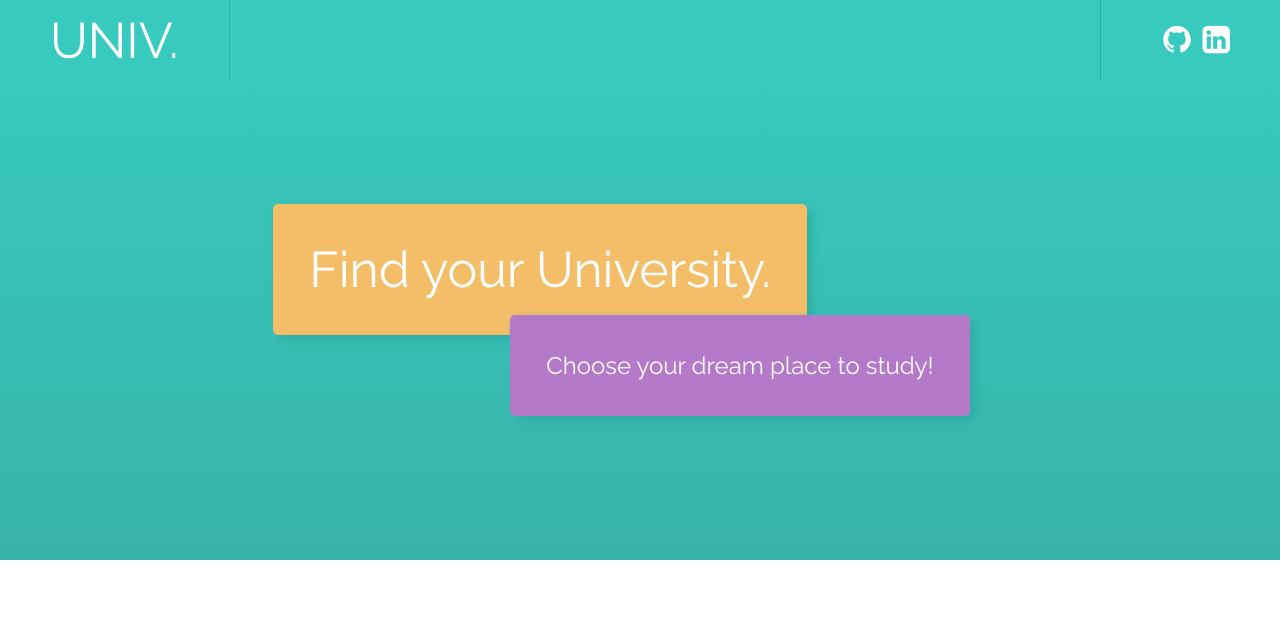
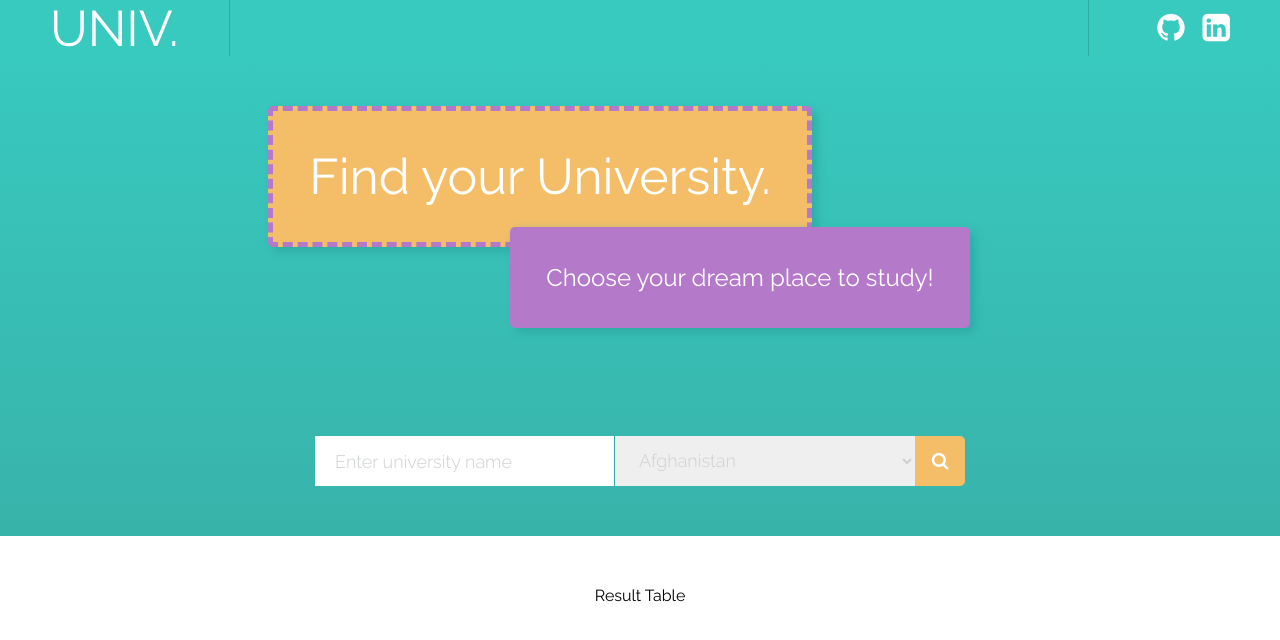
Before and after one commit to michalniem/314, a React app: page / in a window 1280 px wide. Shown: the top 640 px of the page. Built offline with nearby package versions, Linux system fonts and the light colour scheme.

Commit message:
Add SearcherBar component & styles

```diff
--- /dev/null
+++ b/src/components/CountrySelect.js
@@ -0,0 +1,30 @@
+import React, { Component } from 'react'
+
+export default class CountrySelect extends Component{
+    render(){
+        const countries = ["Afghanistan","Albania","Algeria","Andorra","Angola","Anguilla","Antigua and Barbuda","Argentina","Armenia","Aruba","Australia","Austria","Azerbaijan","Bahamas"
+            ,"Bahrain","Bangladesh","Barbados","Belarus","Belgium","Belize","Benin","Bermuda","Bhutan","Bolivia","Bosnia and Herzegovina","Botswana","Brazil","British Virgin Islands"
+            ,"Brunei","Bulgaria","Burkina Faso","Burundi","Cambodia","Cameroon","Canada","Cape Verde","Cayman Islands","Chad","Chile","China","Colombia","Congo","Cook Islands","Costa Rica"
+            ,"Cote D Ivoire","Croatia","Cruise Ship","Cuba","Cyprus","Czech Republic","Denmark","Djibouti","Dominica","Dominican Republic","Ecuador","Egypt","El Salvador","Equatorial Guinea"
+            ,"Estonia","Ethiopia","Falkland Islands","Faroe Islands","Fiji","Finland","France","French Polynesia","French West Indies","Gabon","Gambia","Georgia","Germany","Ghana"
+            ,"Gibraltar","Greece","Greenland","Grenada","Guam","Guatemala","Guernsey","Guinea","Guinea Bissau","Guyana","Haiti","Honduras","Hong Kong","Hungary","Iceland","India"
+            ,"Indonesia","Iran","Iraq","Ireland","Isle of Man","Israel","Italy","Jamaica","Japan","Jersey","Jordan","Kazakhstan","Kenya","Kuwait","Kyrgyz Republic","Laos","Latvia"
+            ,"Lebanon","Lesotho","Liberia","Libya","Liechtenstein","Lithuania","Luxembourg","Macau","Macedonia","Madagascar","Malawi","Malaysia","Maldives","Mali","Malta","Mauritania"
+            ,"Mauritius","Mexico","Moldova","Monaco","Mongolia","Montenegro","Montserrat","Morocco","Mozambique","Namibia","Nepal","Netherlands","Netherlands Antilles","New Caledonia"
+            ,"New Zealand","Nicaragua","Niger","Nigeria","Norway","Oman","Pakistan","Palestine","Panama","Papua New Guinea","Paraguay","Peru","Philippines","Poland","Portugal"
+            ,"Puerto Rico","Qatar","Reunion","Romania","Russia","Rwanda","Samoa","San Marino","Satellite","Saudi Arabia","Senegal","Serbia","Seychelles"
+            ,"Sierra Leone","Singapore","Slovakia","Slovenia","South Africa","South Korea","Spain","Sri Lanka","St Kitts and Nevis","St Lucia","St Vincent","St. Lucia","Sudan"
+            ,"Suriname","Swaziland","Sweden","Switzerland","Syria","Taiwan","Tajikistan","Tanzania","Thailand","Timor L'Este","Togo","Tonga","Trinidad and Tobago","Tunisia"
+            ,"Turkey","Turkmenistan","Turks and Caicos","Uganda","Ukraine","United Arab Emirates","United Kingdom","United States","Uruguay","Uzbekistan","Venezuela","Vietnam","Virgin Islands (US)"
+            ,"Yemen","Zambia","Zimbabwe"];
+        const countriesList = countries.map( country => {
+            return <option key={ country } value={ country }>{ country }</option>
+        });
+        return(
+            <select className='searcher__searchbar--select'>
+                <option value="" disabled>Enter country</option>
+                { countriesList }
+            </select>
+        )
+    }
+}
--- /dev/null
+++ b/src/components/NameInput.js
@@ -0,0 +1,10 @@
+import React from 'react'
+
+const nameInput = props => {
+    return(
+        <input className='searcher__searchbar--input'
+               placeholder='Enter university name'/>
+    )
+};
+
+export default nameInput
--- /dev/null
+++ b/src/components/SearchBar.js
@@ -0,0 +1,18 @@
+import React, { Component } from 'react'
+
+import NameInput from './NameInput'
+import CountrySelect from './CountrySelect'
+
+export default class Searcher extends Component {
+    render(){
+        return(
+            <form className='searcher__searchbar'>
+                <NameInput />
+                <CountrySelect />
+                <button className='searcher__searchbar--btn'>
+                    <i className="fa fa-search" aria-hidden="true"/>
+                </button>
+            </form>
+        )
+    }
+}
--- /dev/null
+++ b/src/components/Searcher.js
@@ -0,0 +1,14 @@
+import React, { Component } from 'react'
+
+import SearchBar from './SearchBar'
+
+export default class Searcher extends Component {
+    render(){
+        return(
+            <div className='searcher'>
+                <SearchBar />
+                <div>Result Table</div>
+            </div>
+        )
+    }
+}
--- a/src/containers/App.js
+++ b/src/containers/App.js
@@ -2,6 +2,7 @@ import React, { Component, Fragment } from 'react'
 
 import Toolbar from '../components/Toolbar'
 import Header from '../components/Header'
+import Searcher from '../components/Searcher'
 
 export default class App extends Component {
 
@@ -10,6 +11,7 @@ export default class App extends Component {
             <Fragment>
                 <Toolbar />
                 <Header />
+                <Searcher />
             </Fragment>
         )
     }
--- a/src/styles/base/_settings.sass
+++ b/src/styles/base/_settings.sass
@@ -8,7 +8,7 @@ $fontDark: #41504f
 
 //Sizes
 $s-size: 8px
-$m-size: 12px
+$m-size: 18px
 $l-size: 24px
 $xl-size: 36px
 $xxl-size: 50px
--- a/src/styles/components/_header.sass
+++ b/src/styles/components/_header.sass
@@ -4,7 +4,6 @@
   display: flex
   flex-direction: column
   align-items: center
-  justify-content: center
   color: #fff
 
   &__title, &__subtitle
@@ -14,8 +13,10 @@
     border-radius: 5px
 
   &__title
+    margin-top: $xxl-size
     background-color: $mainYellow
     font-size: $xxl-size
+    border: 5px dashed $mainPurple
     transform: translateX(-100px)
 
   &__subtitle
--- /dev/null
+++ b/src/styles/components/_searcher.sass
@@ -0,0 +1,39 @@
+.searcher
+  display: flex
+  flex-direction: column
+  align-items: center
+
+  &__searchbar
+    display: flex
+    justify-content: center
+    align-items: center
+    transform: translateY(-200%)
+
+    &--input, &--select
+      height: $xxl-size
+      width: 300px
+      font-size: $m-size
+      border: 0
+      font-weight: 300
+      color: $fontLight
+      padding: 0 20px
+
+      &:focus
+        outline: none
+
+    &--input
+      border-right: 1px solid $mainBlueDark
+
+      &::placeholder
+        color: $fontLight
+
+    &--btn
+      height: $xxl-size
+      width: 50px
+      border: 0
+      background-color: $mainYellow
+      border-radius: 0 5px 5px 0
+
+      i
+        color: white
+        font-size: $m-size
--- a/src/styles/components/_toolbar.sass
+++ b/src/styles/components/_toolbar.sass
@@ -4,7 +4,7 @@
   justify-content: space-between
   color: #fff
   background-color: $mainBlue
-  height: 10vh
+  height: 7vh
 
   &__logo
     display: flex
--- a/src/styles/styles.sass
+++ b/src/styles/styles.sass
@@ -4,3 +4,4 @@
 
 @import "components/toolbar"
 @import "components/header"
+@import "components/searcher"
```
